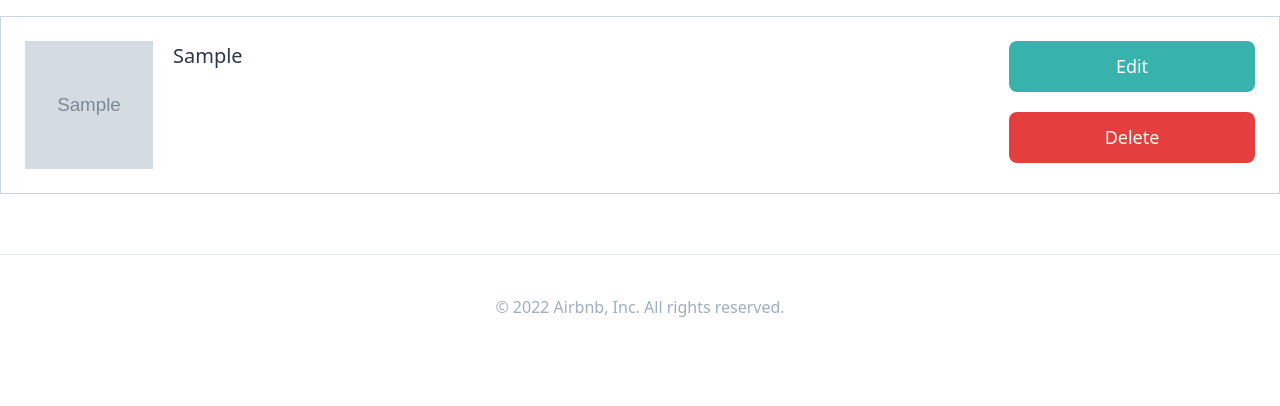
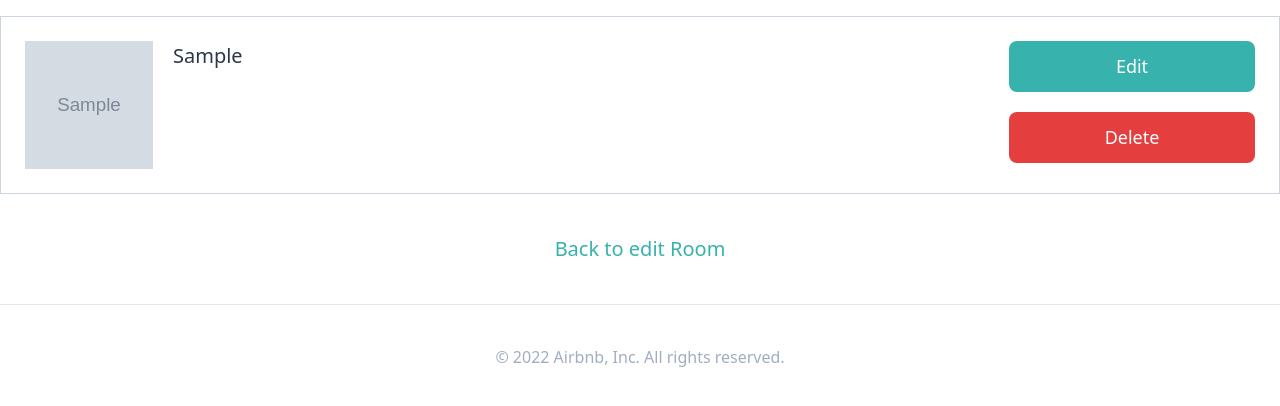
Before and after one commit to maatanyy/airbnb-clone, a Django app: page /rooms/1/photos/ in a window 1280 px wide. Shown: the part 80-486 px from the top of the page. Run offline with Django 3.2, Linux system fonts and the light colour scheme; a user stored in the database is signed in; tables that the repository leaves empty hold one stand-in row (values such as "Sample post"); grey boxes marked "Sample" are stand-in pictures; style sheets or scripts are compiled from the project's sources; parts of the project's set-up code (start-up, migrations or seed data) failed here and were passed over; some libraries are stand-ins or nearby versions.

Commit message:
#23.4 Edit Photo

```diff
--- a/rooms/urls.py
+++ b/rooms/urls.py
@@ -9,5 +9,6 @@ urlpatterns = [
     path("<int:pk>/edit/", views.EditRoomView.as_view(), name="edit"),
     path("<int:pk>/photos/", views.RoomPhotosView.as_view(), name="photos"),
     path("<int:room_pk>/photos/<int:photo_pk>/delete/", views.delete_photo, name="delete-photo"),
+    path("<int:room_pk>/photos/<int:photo_pk>/edit/", views.EditPhotoView.as_view(), name="edit-photo"),
     path("search/", views.SearchView.as_view(), name="search"),
 ]
--- a/rooms/views.py
+++ b/rooms/views.py
@@ -12,6 +12,7 @@ from users import mixins as user_mixins
 from django.http import Http404
 from django.contrib.auth.decorators import login_required  #deletephoto에서 데코레이터 추가하기 위해 추가
 from django.contrib import messages
+from django.contrib.messages.views import SuccessMessageMixin
 
 # from django.http import Http404
 # from django.shortcuts import render
@@ -179,3 +180,15 @@ def delete_photo(request, room_pk, photo_pk):
         return redirect(reverse("rooms:photos", kwargs={'pk': room_pk}))
     except models.Room.DoesNotExist:  #방이 존재하지 않는다면 홈으로 redirect하면 됨
         return redirect(reverse("core:home"))
+
+class EditPhotoView(user_mixins.LoggedInOnlyView, SuccessMessageMixin, UpdateView):
+
+    model = models.Photo
+    template_name = "rooms/photo_edit.html"
+    pk_url_kwarg = "photo_pk"  #문서에 pk_url_kwarg가 있음 pk가 아닌 photo_pk를 찾게함
+    success_message = "Photo Updated"
+    fields = ("caption",) #fields는 tupple이 되게 string이믄 안댐
+
+    def get_success_url(self):
+        room_pk = self.kwargs.get("room_pk")
+        return reverse("rooms:photos", kwargs={"pk": room_pk})
--- a/templates/rooms/room_photos.html
+++ b/templates/rooms/room_photos.html
@@ -19,11 +19,15 @@
                 <span class="ml-5 text-xl">{{photo.caption}}</span>
             </div>
             <div class="flex flex-col w-1/5">
-                <a class="btn-link mb-5 bg-teal-500" href="#">Edit</a>
+                <a class="btn-link mb-5 bg-teal-500" href="{% url 'rooms:edit-photo' room.pk photo.pk %}">Edit</a>
                 <a class="btn-link bg-red-600" href="{% url 'rooms:delete-photo' room.pk photo.pk %}">Delete</a>
             </div>
         </div>
         {% endfor %}
 
+        <div class="flex justify-center mt-5">
+            <a href="{% url 'rooms:edit' room.pk %}" class="text-teal-500 font-medium text-xl">Back to edit Room</a>
+        </div>
+
     </div>
 {% endblock content %}
```
Also changed, not shown: templates/rooms/photo_edit.html (added, +19 -0 lines).
